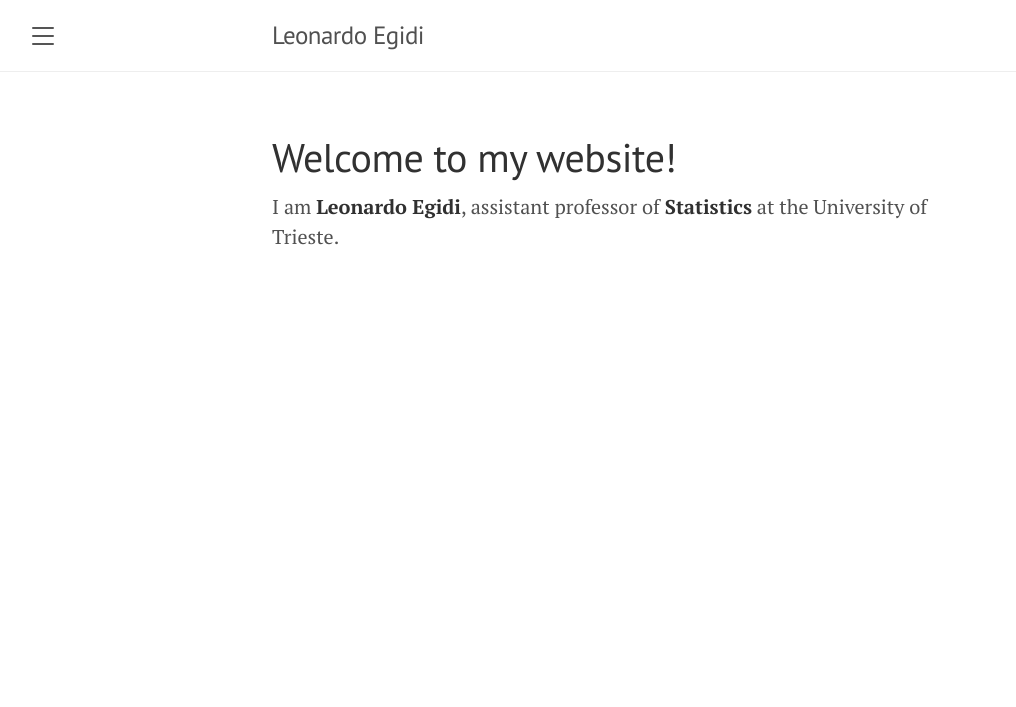
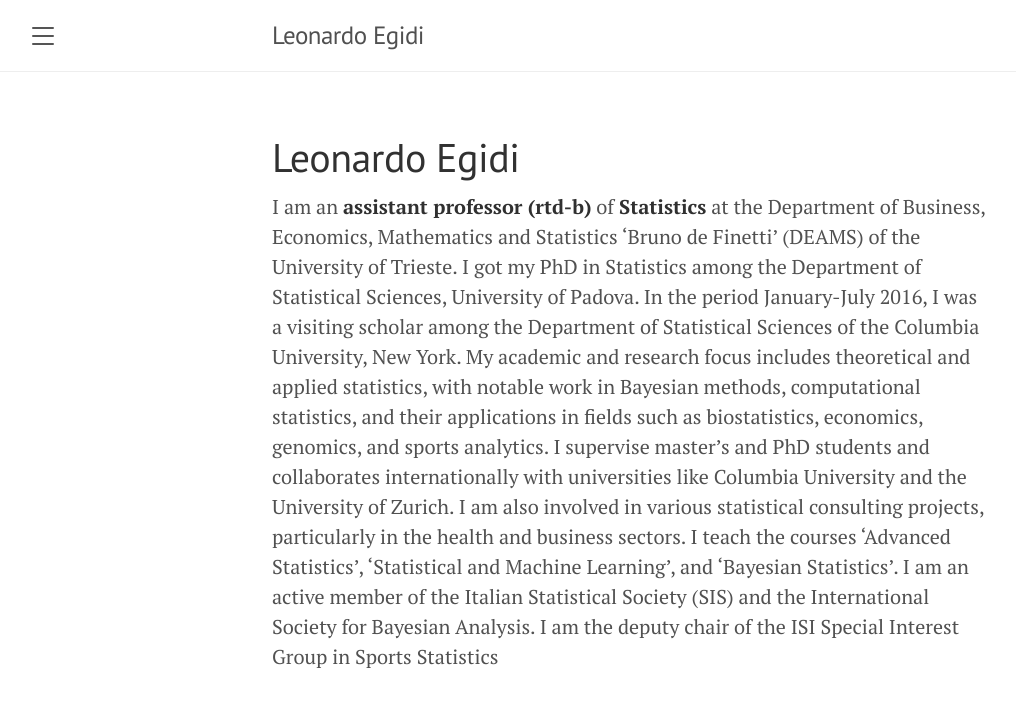
Before and after one commit to LeoEgidi/leoegidi.github.io, a Jekyll site: the page built from index.md, in a window 1280 px wide. Shown: the top 707 px of the page, without its empty margins (8-1024 px from the left). Built offline with Jekyll 4.4.1, drawn with Linux system fonts in a browser that asks for light colours; the list of posts is cut into pages by our own code.

Commit message:
Update index.md

```diff
--- a/index.md
+++ b/index.md
@@ -1,8 +1,17 @@
 ---
 layout: default
-title: "Leonardo Egidi"
+title: "About me"
 ---
 
-# Welcome to my website!
+# Leonardo Egidi
 
-I am **Leonardo Egidi**, assistant professor of **Statistics** at the University of Trieste.
+I am an **assistant professor (rtd-b)** of **Statistics**  at the Department of Business, Economics, Mathematics and Statistics  'Bruno de Finetti' (DEAMS)
+of the University of Trieste.  I got my PhD in Statistics among the Department of Statistical Sciences, University of Padova.
+In the period January-July 2016, I was a visiting scholar among the Department of Statistical Sciences of the Columbia University, New York.
+My academic and research focus includes theoretical and applied statistics, with notable work in Bayesian methods,
+computational statistics, and their applications in fields such as biostatistics, economics, genomics, and sports analytics.
+I supervise master’s and PhD students and collaborates internationally with universities like Columbia University and the University of Zurich.
+I am also involved in various statistical consulting projects, particularly in the health and business sectors.
+I teach the courses 'Advanced Statistics', 'Statistical and Machine Learning', and 'Bayesian Statistics'.
+I am an active member of the Italian Statistical Society (SIS) and the International Society for Bayesian Analysis.
+I am the deputy chair of the ISI Special Interest Group in Sports Statistics
```
